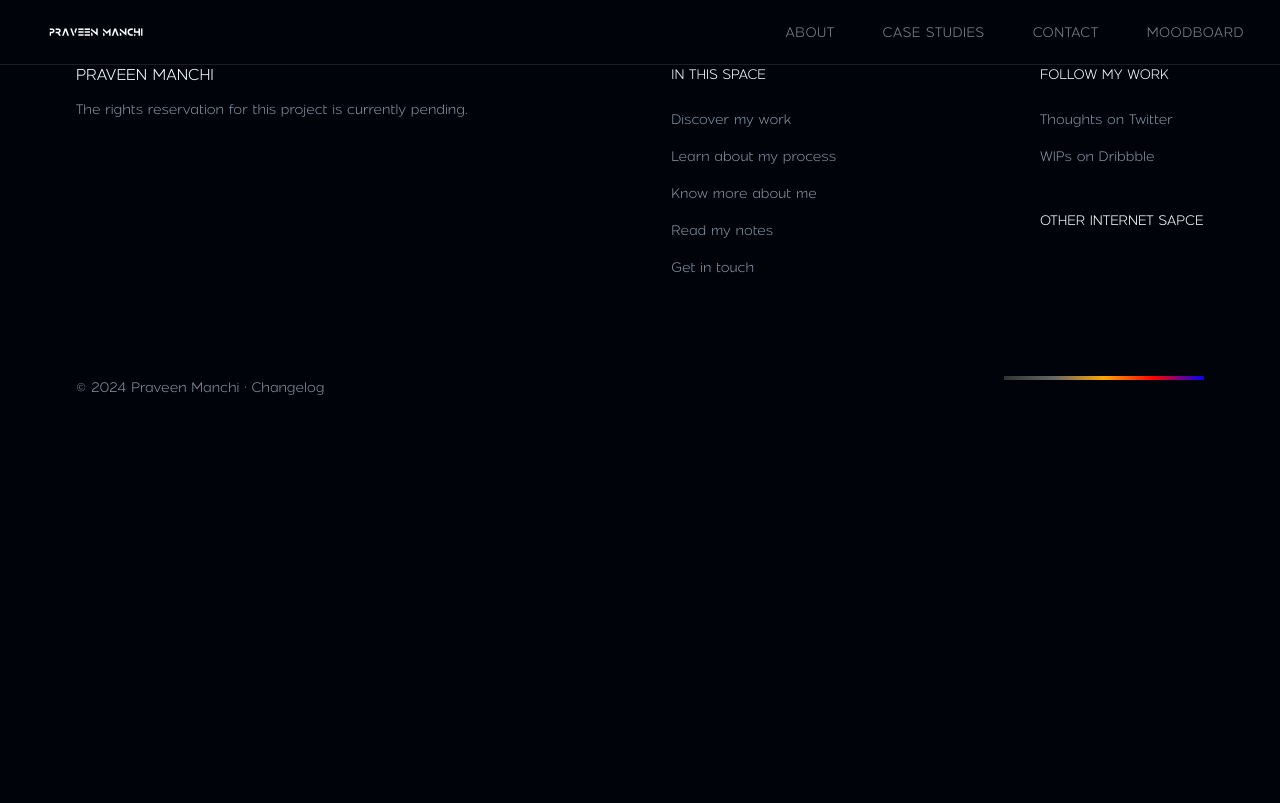
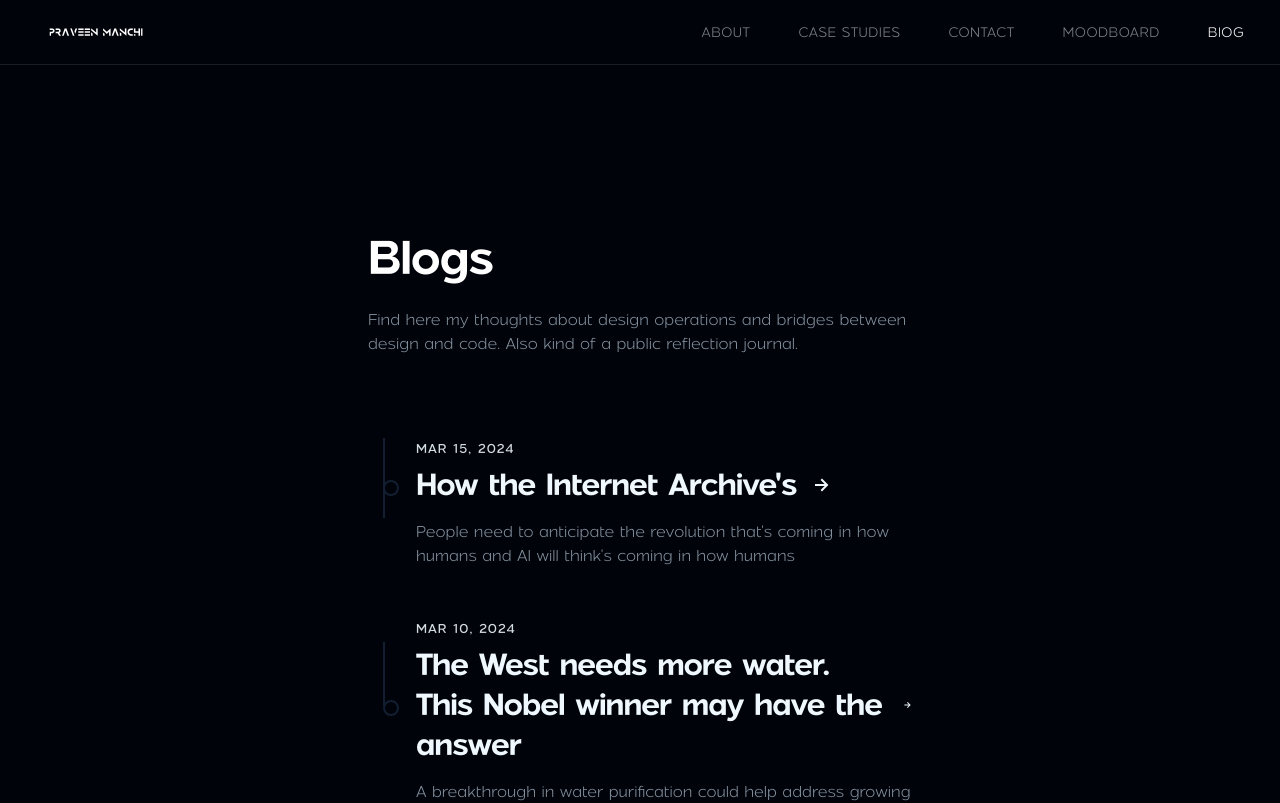
Before and after one commit to praveenmanchi/Nuxtjs_Experiment, a Nuxt app: page /blog in a window 1280 px wide. Shown: the top 803 px of the page. Built offline with nearby package versions, Linux system fonts and the light colour scheme; a web font is replaced by a local one; what vue-clipboard2 would draw is missing.

Commit message:
added- blog page

```diff
--- a/assets/sass/app.sass
+++ b/assets/sass/app.sass
@@ -20,12 +20,14 @@
 @import 'components/clubmodal'
 @import 'components/footer'
 
+
 @import 'themes/default'
 
 @import 'pages/about'
 @import 'pages/notes'
 @import 'pages/note'
 @import 'pages/contact'
+@import 'pages/blog'
 // @import 'pages/records'
 
 .gsap-debug-screen
--- a/assets/sass/components/_footer.sass
+++ b/assets/sass/components/_footer.sass
@@ -80,27 +80,35 @@
           &:hover
             color: $oblivion-025
 
-  .footer-social
-    margin-top: 40px
+  // Update the social icons section in _footer.sass
 
-    &Title
-      font-size: 14px
-      font-weight: 500
-      margin-bottom: 20px
-      color: #F8FAFC
+.footer-social
+  margin-top: 40px
 
-    &Icons
-      display: flex
-      gap: 16px
+  &Title
+    font-size: 14px
+    font-weight: 500
+    margin-bottom: 20px
+    color: $oblivion-025
 
-      .social-icon
-        width: 20px
-        height: 20px
-        color: $oblivion-300
-        transition: color 0.2s ease
+  &Icons
+    display: flex
+    gap: 16px
 
-        &:hover
-          color: #F8FAFC
+    .social-icon
+      width: 20px
+      height: 20px
+      color: $oblivion-025  // Changed to light color
+      transition: all 0.2s ease
+
+      svg
+        width: 100%
+        height: 100%
+        fill: currentColor
+
+      &:hover
+        color: $thunderstorm-500  // Optional: add hover effect
+        transform: translateY(-1px)  // Optional: slight lift effect on hover
 
   .footer-bottom
     display: flex
--- /dev/null
+++ b/assets/sass/pages/_blog.sass
@@ -0,0 +1,102 @@
+// assets/sass/pages/_blog.sass
+
+.blog-page .blog
+  // Initial spacing + navbar height
+  margin-top: calc(#{$space-xxl} + 96px)
+  margin-bottom: calc(#{$space-xxxl} - #{$space-l})
+
+  +adapt($bkp-desktop-hd)
+    margin-top: calc(#{$space-xxxl} + 96px)
+    margin-bottom: calc(#{$space-xxxxl} - #{$space-xl})
+
+  .container
+    @extend .gridSystem
+
+  .blog-intro, .blog-list
+    +adapt($bkp-tablet)
+      grid-column: 1 / span 5
+
+    +adapt($bkp-desktop-sd)
+      grid-column: 2 / span 4
+
+    +adapt($bkp-desktop-hd)
+      grid-column: 4 / span 6
+
+  .blog-intro
+    margin-bottom: $space-l
+
+    +adapt($bkp-desktop-sd)
+      margin-bottom: $space-xxl
+
+    &-title
+      margin-bottom: $space-xs
+
+  .blog-item
+    position: relative
+    padding-left: $space-l
+    padding-bottom: $space-l
+
+    &:first-of-type .blog-title::before
+      top: 50%
+      height: calc(50% + 8px)
+
+    &:last-of-type
+      .blog-title::before
+        height: 50%
+
+      .blog-date::before
+        height: 0
+
+  .blog-title
+    margin-bottom: $space-xxxs
+    position: relative
+
+    a
+      display: flex
+      align-items: center
+      gap: $space-xs
+
+      &:hover
+        text-decoration: underline
+
+        .icon
+          transform: translateX(4px)
+
+    .icon
+      transition: transform 0.2s ease
+
+    &::before, &::after
+      content: ''
+      position: absolute
+
+    &::before
+      top: 0
+      left: calc(-#{$space-s} - 8px - 1px)
+      height: calc(100% + 8px)
+      width: 2px
+      z-index: -5
+      background-color: $oblivion-700
+
+    &::after
+      height: 16px
+      width: 16px
+      top: calc(50% + 2px)
+      left: calc(-#{$space-s} - 8px - 1px)
+      box-sizing: border-box
+      border-radius: 8px
+      border: 2px solid $oblivion-700
+      background-color: $oblivion-1100
+      transform: translateY(-50%)
+
+  .blog-date
+    position: relative
+
+    &::before
+      content: ''
+      position: absolute
+      top: 0
+      left: calc(-#{$space-s} - 8px - 1px)
+      height: calc(100% + #{$space-l})
+      width: 2px
+      z-index: -5
+      background-color: $oblivion-700
--- a/components/Footer.vue
+++ b/components/Footer.vue
@@ -29,19 +29,29 @@
       <p class="footer-socialTitle">OTHER INTERNET SAPCE</p>
       <div class="footer-socialIcons">
         <a href="#" target="_blank" class="social-icon">
-                <svg class="icon" aria-hidden="true" focusable="false"><use xlink:href="@/static/icons/figma.svg"></use></svg>
+          <svg width="20" height="20" viewBox="0 0 20 20" fill="currentColor">
+            <use xlink:href="@/static/icons/figma.svg#icon"></use>
+          </svg>
         </a>
         <a href="#" target="_blank" class="social-icon">
-                <svg class="icon" aria-hidden="true" focusable="false"><use xlink:href="@/static/icons/Github.svg"></use></svg>
+          <svg width="20" height="20" viewBox="0 0 20 20" fill="currentColor">
+            <use xlink:href="@/static/icons/Github.svg#icon"></use>
+          </svg>
         </a>
         <a href="#" target="_blank" class="social-icon">
-                <svg class="icon" aria-hidden="true" focusable="false"><use xlink:href="@/static/icons/layers.svg"></use></svg>
+          <svg width="20" height="20" viewBox="0 0 20 20" fill="currentColor">
+            <use xlink:href="@/static/icons/layers.svg#icon"></use>
+          </svg>
         </a>
         <a href="#" target="_blank" class="social-icon">
-                <svg class="icon" aria-hidden="true" focusable="false"><use xlink:href="@/static/icons/readme.svg"></use></svg>
+          <svg width="20" height="20" viewBox="0 0 20 20" fill="currentColor">
+            <use xlink:href="@/static/icons/readme.svg#icon"></use>
+          </svg>
         </a>
         <a href="#" target="_blank" class="social-icon">
-                <svg class="icon" aria-hidden="true" focusable="false"><use xlink:href="@/static/icons/twitter.svg"></use></svg>
+          <svg width="20" height="20" viewBox="0 0 20 20" fill="currentColor">
+            <use xlink:href="@/static/icons/twitter.svg#icon"></use>
+          </svg>
         </a>
       </div>
     </div>
--- a/components/Navbar.vue
+++ b/components/Navbar.vue
@@ -36,7 +36,7 @@
               @mouseenter="handleCaseStudiesEnter"
               @mouseleave="handleCaseStudiesLeave"
             >
-              <NuxtLink to="/case-studies">
+              <NuxtLink to="#">
                 CASE STUDIES
                 <span class="mobile-arrow" :class="{ 'is-open': showMobileSubmenu }">→</span>
               </NuxtLink>
@@ -60,7 +60,7 @@
                           {{ link.title }}
                         </NuxtLink>
                       </div>
-                      <NuxtLink to="/case-studies" class="view-all">
+                      <NuxtLink to="/notes" class="view-all">
                         VIEW ALL CASE STUDIES
                         <span class="icon">→</span>
                       </NuxtLink>
@@ -98,7 +98,8 @@
             </div>
           </li>
           <li><NuxtLink to="/contact" @click="closeMobileMenu">CONTACT</NuxtLink></li>
-          <li><NuxtLink to="/moodboard" @click="closeMobileMenu">MOODBOARD</NuxtLink></li>
+          <li><NuxtLink to="/about/moodboard" @click="closeMobileMenu">MOODBOARD</NuxtLink></li>
+          <li><NuxtLink to="/blog" @click="closeMobileMenu">BlOG</NuxtLink></li>
         </ul>
       </div>
     </div>
--- a/nuxt.config.js
+++ b/nuxt.config.js
@@ -91,8 +91,9 @@ export default {
       '/',
       '/about',
       '/about/moodboard',
-      'notes',
-      'contact'
+      '/notes',
+      '/contact',
+      '/blog'
     ]
   },
 
@@ -164,6 +165,18 @@ export default {
     }
   },
 
+  pageTransition: {
+    name: 'page',
+    mode: 'out-in'
+  },
+
+  styleResources: {
+    sass: [
+      '@/assets/sass/base/_variables.sass',
+      '@/assets/sass/base/_mixins.sass'
+    ]
+  },
+
   // Added for better performance
   render: {
     static: {
--- /dev/null
+++ b/pages/blog/index.vue
@@ -0,0 +1,141 @@
+<template lang="html">
+    <div class="blog-page">
+      <section class="blog">
+        <div class="container">
+          <div class="blog-intro">
+            <h1 class="blog-intro-title heading-1 text-primary-dark">Blogs</h1>
+            <p class="blog-intro-desc body text-quaternary-dark">
+              Find here my thoughts about design operations and bridges between design and code. Also kind of a public reflection journal.
+            </p>
+          </div>
+
+          <div class="blog-list">
+            <article v-for="blog in blogs" :key="blog.fields.slug" class="blog-item">
+              <div class="blog-meta">
+                <p class="blog-date caption text-tertiary-dark">{{ getHumanDate(blog.fields.publishDate) }}</p>
+              </div>
+              <h2 class="blog-title heading-2 text-secondary-dark">
+                <nuxt-link :to="'/blog/' + blog.fields.slug">
+                  {{ blog.fields.title }}
+                  <svg class="icon" aria-hidden="true" focusable="false">
+                    <use xlink:href="@/static/icons/sprite.svg#arrow-forward-20"></use>
+                  </svg>
+                </nuxt-link>
+              </h2>
+              <p v-if="blog.fields.excerpt" class="blog-excerpt body text-quaternary-dark">
+                {{ blog.fields.excerpt }}
+              </p>
+            </article>
+          </div>
+        </div>
+      </section>
+    </div>
+  </template>
+
+  <script>
+  import moment from 'moment'
+  import gsap from 'gsap'
+  import ScrollTrigger from 'gsap/ScrollTrigger'
+
+  export default {
+    name: 'BlogIndex',
+
+    data() {
+      return {
+        blogs: [
+          {
+            fields: {
+              title: "How the Internet Archive's",
+              slug: "internet-archive-library",
+              publishDate: "2024-03-15",
+              excerpt: "People need to anticipate the revolution that's coming in how humans and AI will think's coming in how humans"
+            }
+          },
+          {
+            fields: {
+              title: "The West needs more water. This Nobel winner may have the answer",
+              slug: "west-water-solution",
+              publishDate: "2024-03-10",
+              excerpt: "A breakthrough in water purification could help address growing shortages"
+            }
+          }
+        ]
+      }
+    },
+
+    head() {
+      return {
+        title: 'Praveen Manchi — Blog',
+        meta: [
+          {
+            hid: 'description',
+            name: 'description',
+            content: 'Find my thoughts about design operations and bridges between design and code.'
+          },
+          {
+            hid: 'og:title',
+            property: 'og:title',
+            content: 'Praveen Manchi — Blog',
+          },
+          {
+            hid: 'og:description',
+            property: 'og:description',
+            content: 'Find my thoughts about design operations and bridges between design and code.',
+          },
+          {
+            hid: 'og:image',
+            name: 'og:image',
+            content: 'https://ycsfwdainpwgmgsjqppv.supabase.co/storage/v1/object/public/OG-images/home-og.png',
+          },
+          {
+            hid: 'og:url',
+            name: 'og:url',
+            content: 'https://praveenmanchi.art/blog/',
+          },
+        ]
+      }
+    },
+
+    methods: {
+      getHumanDate(date) {
+        return moment(date, 'YYYY-MM-DD').format('MMM DD, YYYY')
+      },
+
+      initAnimations() {
+        gsap.registerPlugin(ScrollTrigger)
+
+        const tl = gsap.timeline()
+
+        // Intro animations
+        tl.from('.blog-intro-title', {
+          y: 30,
+          opacity: 0,
+          duration: 0.6
+        }).from('.blog-intro-desc', {
+          y: 20,
+          opacity: 0,
+          duration: 0.6
+        }, '-=0.3')
+
+        // Blog items stagger animation
+        gsap.from('.blog-item', {
+          scrollTrigger: {
+            trigger: '.blog-list',
+            start: 'top bottom-=100',
+            toggleActions: 'play none none reverse'
+          },
+          y: 30,
+          opacity: 0,
+          duration: 0.6,
+          stagger: 0.2
+        })
+      }
+    },
+
+    mounted() {
+      this.$nextTick(() => {
+        this.initAnimations()
+      })
+    }
+  }
+  </script>
```
Also changed, not shown: components/_navbar.sass (deleted, +0 -129 lines). Lines whose indentation alone changed are shown as unchanged.
